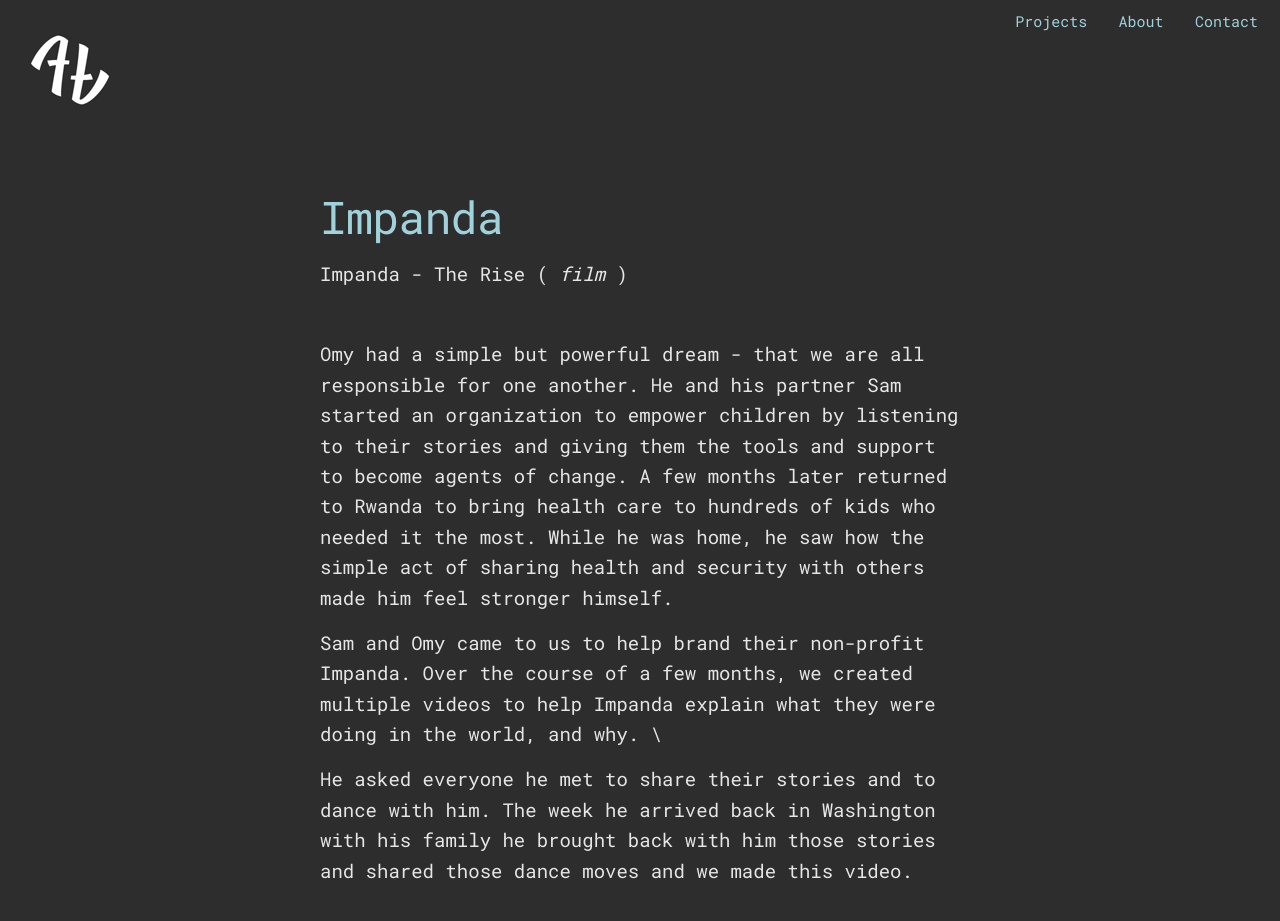
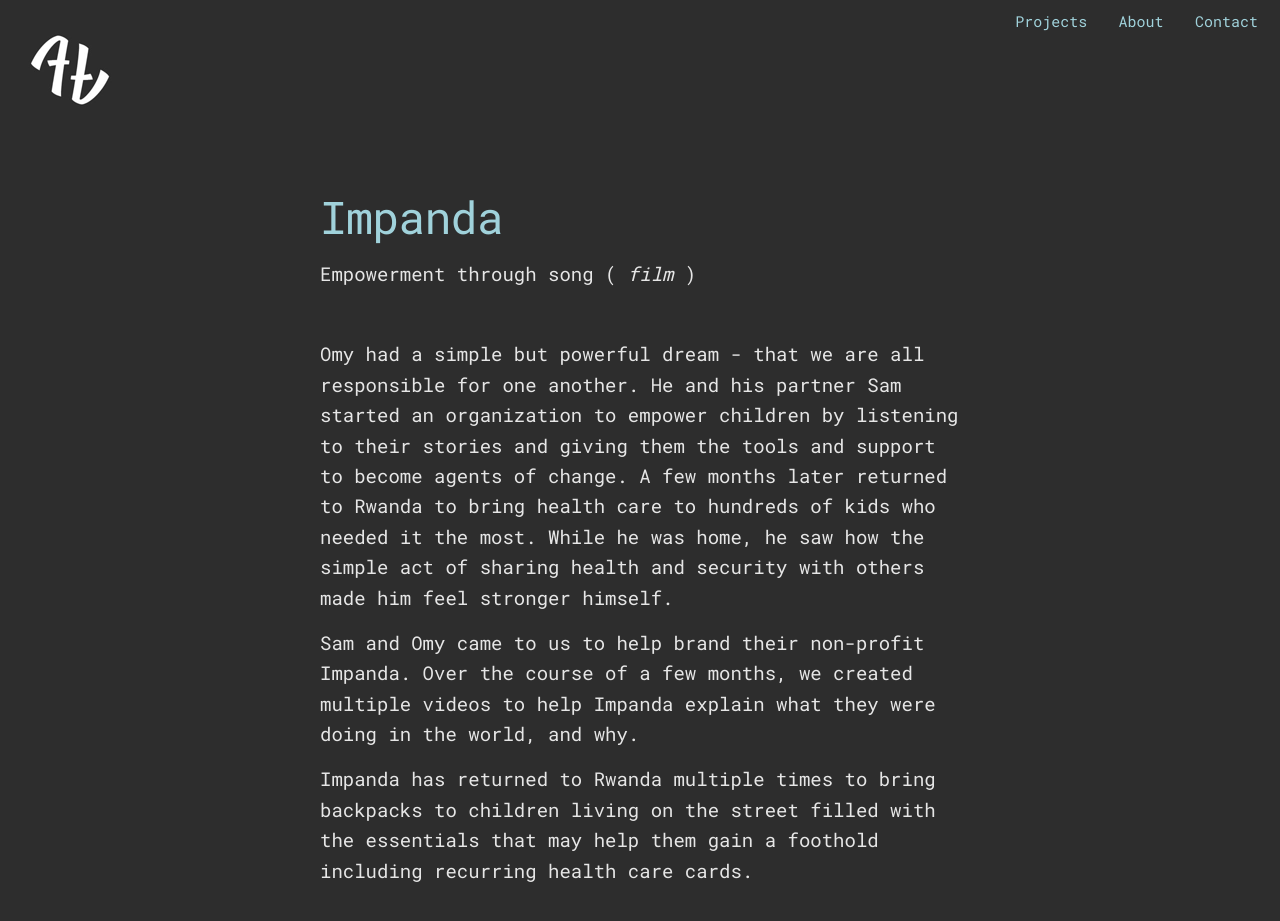
Before and after one commit to factorytown/factorytown.github.io, a Jekyll site: the page built from _projects/ras-omy-k.markdown, in a window 1280 px wide and 1400 px high, cut to the strip 0-922 px from the top of the window. Built offline with Jekyll 4.4.1, drawn with Linux system fonts in a browser that asks for light colours; nearby versions of some CDN libraries; some of the changed text lies outside the part shown.

Commit message:
Updated Ras Omy K

```diff
--- a/_projects/ras-omy-k.markdown
+++ b/_projects/ras-omy-k.markdown
@@ -4,18 +4,20 @@
 categories:
 - film
 position: 8
-Sub-Title: 'Impanda - The Rise '
+Sub-Title: Empowerment through song
 Featured-Image: "/uploads/ImpandaRwanda-a391ac.jpg"
 ---
 
 Omy had a simple but powerful dream - that we are all responsible for one another. He and his partner Sam started an organization to empower children by listening to their stories and giving them the tools and support to become agents of change.  A few months later returned to Rwanda to bring health care to hundreds of kids who needed it the most. While he was home, he saw how the simple act of sharing health and security with others made him feel stronger himself.
 
-Sam and Omy came to us to help brand their non-profit Impanda. Over the course of a few months, we created multiple videos to help Impanda explain what they were doing in the world, and why. \
+Sam and Omy came to us to help brand their non-profit Impanda. Over the course of a few months, we created multiple videos to help Impanda explain what they were doing in the world, and why.
 
-He asked everyone he met to share their stories and to dance with him. The week he arrived back in Washington with his family he brought back with him those stories and shared those dance moves and we made this video.
+Impanda has returned to Rwanda multiple times to bring backpacks to children living on the street filled with the essentials that may help them gain a foothold including recurring health care cards.
 
 <iframe width="560" height="315" src="https://www.youtube.com/embed/TjWqFQDQmQ4" frameborder="0" allow="accelerometer; autoplay; encrypted-media; gyroscope; picture-in-picture" allowfullscreen></iframe>\
 The Rise - The origins of Impanda
 
 <iframe width="560" height="315" src="https://www.youtube.com/embed/GFku2gFC0NI" frameborder="0" allow="accelerometer; autoplay; encrypted-media; gyroscope; picture-in-picture" allowfullscreen></iframe>\
-Win Win - A musical bond across the world and history
+Win Win - A musical bond across the world and history\
+\
+Part of the vision was to connect Rwanda to the rest of the world through song. Before he left, he wrote and recorded a new song inspired by a cross border connection.  In Rwanda Omy brought family and friends together to share their stories and dance. Upon his return, we gathered a local group to do the same.
```
